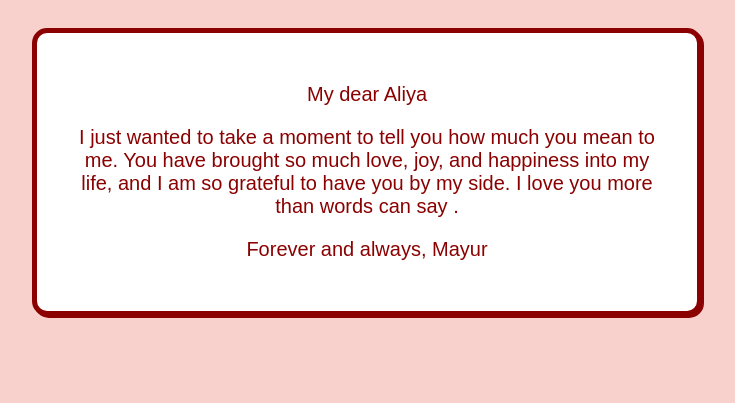
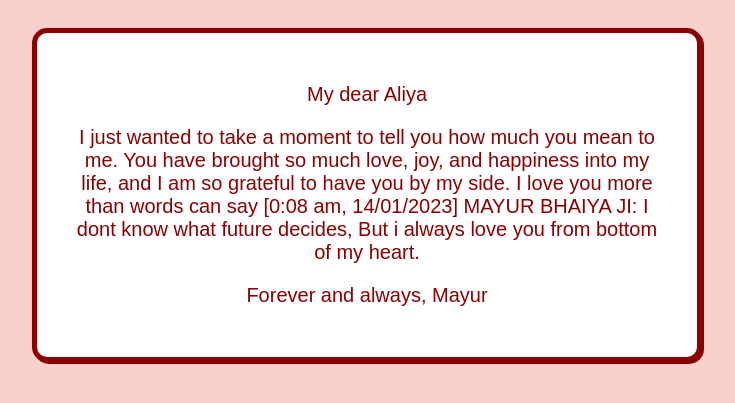
Before and after one commit to imabhisekh/Project_Git-Jenkin-Ansible-webs, a plain HTML site: page index.html in a window 1280 px wide. Shown: the part 113-516 px from the top of the page, without its empty margins (273-1008 px from the left). Drawn offline with Linux system fonts and the light colour scheme.

Commit message:
Update index.html

```diff
--- a/index.html
+++ b/index.html
@@ -37,7 +37,7 @@
   <div class="message">
     <div class="message-text">
       <p>My dear Aliya</p>
-      <p>I just wanted to take a moment to tell you how much you mean to me. You have brought so much love, joy, and happiness into my life, and I am so grateful to have you by my side. I love you more than words can say .</p>
+      <p>I just wanted to take a moment to tell you how much you mean to me. You have brought so much love, joy, and happiness into my life, and I am so grateful to have you by my side. I love you more than words can say [0:08 am, 14/01/2023] MAYUR BHAIYA JI: I dont know what future decides, But i always love you from bottom of my heart.</p>
       <p>Forever and always, Mayur</p>
     </div>
   </div>
```
